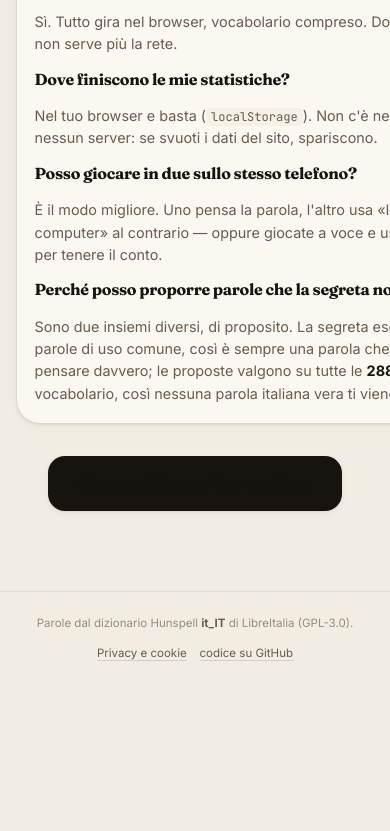
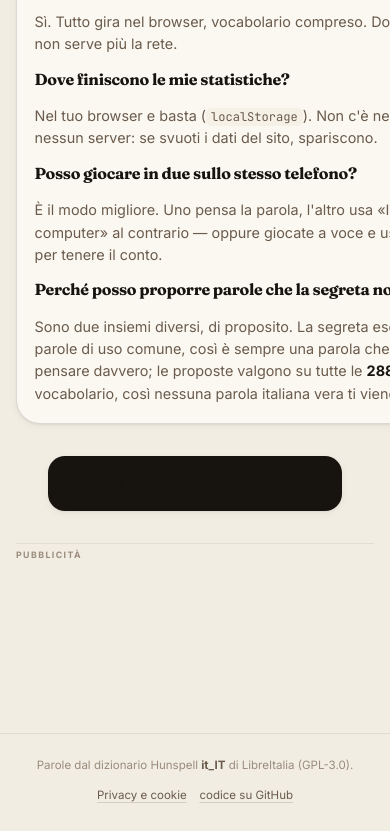
Before and after one commit to Fedetrain/abaco-zuzzurellone, a plain HTML site: page guida.html in a window 390 px wide. Shown: the part 4364-5195 px from the top of the page. Before the commit the page ends 5053 px from the top, so only its background shows below. Drawn offline with Linux system fonts and the light colour scheme.

Commit message:
Le pubblicita' si accendono: tre unita', una per posizione
Gli id delle unita' AdSense sono arrivati, e ognuna va dove il suo formato
ha senso: display in fondo alla home, multiplex sulla schermata di fine
partita (e' fatto per stare dopo un contenuto finito), in-article in fondo
alla guida, che e' l'unico testo lungo del sito.

fill() sceglie gli attributi dal formato: data-ad-layout solo all'in-article,
full-width-responsive solo al display. Niente annunci dentro la partita,
come prima.

Co-Authored-By: Claude Opus 5 (1M context) <noreply@anthropic.com>
Claude-Session: https://claude.ai/code/session_01Q5rwyzmD56PVkcnjSEwfhh

```diff
--- a/assets/ads.js
+++ b/assets/ads.js
@@ -26,9 +26,9 @@ window.ABACO_ADS = {
      pubblicitaria → Display). Uno per posizione: servono separati per poter
      leggere nei report quale posizione rende. */
   slots: {
-    home: '',    // in fondo alla home, sotto le modalità
-    end: '',     // schermata del risultato, fra le statistiche e i pulsanti
-    guida: '',   // in fondo alla guida
+    home: '7449632607',    // in fondo alla home, sotto le modalità
+    end: '5597107844',     // schermata del risultato, fra le statistiche e i pulsanti
+    guida: '1246799293',   // in fondo alla guida
   },
 };
 
@@ -58,8 +58,13 @@ window.ABACO_ADS = {
     ins.style.display = 'block';
     ins.setAttribute('data-ad-client', cfg.client);
     ins.setAttribute('data-ad-slot', slot);
-    ins.setAttribute('data-ad-format', box.dataset.adFormat || 'auto');
-    ins.setAttribute('data-full-width-responsive', 'true');
+    var format = box.dataset.adFormat || 'auto';
+    ins.setAttribute('data-ad-format', format);
+    // "fluid" (in-article) vuole il suo layout; "autorelaxed" (multiplex) si
+    // dimensiona da solo. Il responsive a tutta larghezza vale solo per il
+    // display normale.
+    if (box.dataset.adLayout) ins.setAttribute('data-ad-layout', box.dataset.adLayout);
+    if (format === 'auto') ins.setAttribute('data-full-width-responsive', 'true');
     box.appendChild(ins);
 
     try {
--- a/guida.html
+++ b/guida.html
@@ -8,9 +8,7 @@
 <link rel="canonical" href="https://abacozuzzurellone.site/guida.html">
 <meta name="theme-color" content="#f2ede3" media="(prefers-color-scheme: light)">
 <meta name="theme-color" content="#100e0c" media="(prefers-color-scheme: dark)">
-<link rel="icon" href="/favicon.ico" sizes="48x48">
-<link rel="icon" href="/assets/icon.svg" type="image/svg+xml">
-<link rel="apple-touch-icon" href="/apple-touch-icon.png">
+<link rel="icon" href="assets/icon.svg">
 
 <meta property="og:type" content="article">
 <meta property="og:locale" content="it_IT">
@@ -315,7 +313,7 @@
 
   <p class="guide-cta"><a class="btn btn--big" href="./">Gioca ad Abaco Zuzzurellone</a></p>
 
-  <aside class="adslot" data-ad="guida" aria-label="Pubblicità">
+  <aside class="adslot" data-ad="guida" data-ad-format="fluid" data-ad-layout="in-article" aria-label="Pubblicità">
     <span class="adslot-tag">pubblicità</span>
   </aside>
 </section>
--- a/tools/build-guide.mjs
+++ b/tools/build-guide.mjs
@@ -157,7 +157,7 @@ ${body}
 
   <p class="guide-cta"><a class="btn btn--big" href="./">Gioca ad Abaco Zuzzurellone</a></p>
 
-  <aside class="adslot" data-ad="guida" aria-label="Pubblicità">
+  <aside class="adslot" data-ad="guida" data-ad-format="fluid" data-ad-layout="in-article" aria-label="Pubblicità">
     <span class="adslot-tag">pubblicità</span>
   </aside>
 </section>
```
Also changed, not shown: index.html (+2 -2 lines).
